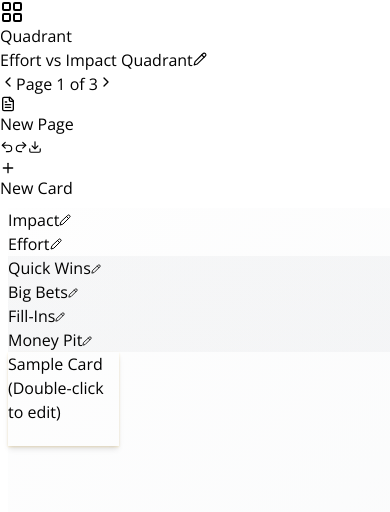
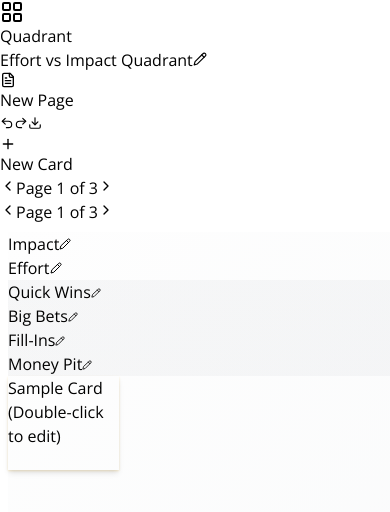
Before and after one commit to eralston/product-canvas-app, a React (Vite) app: page / in a window 390 px wide. Shown: the top 512 px of the page. Built offline with nearby package versions, Linux system fonts and the light colour scheme.

Commit message:
Restore page navigation on mobile

```diff
--- a/src/components/Canvas.tsx
+++ b/src/components/Canvas.tsx
@@ -421,7 +421,9 @@ const Canvas: React.FC = () => {
   return (
     <div className="w-full h-screen flex flex-col bg-gray-50">
       {/* Responsive Header with App Identity, Document Context, and Page Actions */}
-      <div className="fixed top-0 left-0 right-0 z-30 h-24 md:h-16 bg-white border-b shadow-sm flex items-center justify-between px-3 md:px-6">
+      <div className="fixed top-0 left-0 right-0 z-30 bg-white border-b shadow-sm">
+        {/* Main header row */}
+        <div className="h-16 flex items-center justify-between px-3 md:px-6">
           {/* Left Section: App Identity */}
           <div className="flex items-center gap-2 md:gap-3">
             <LayoutGrid size={24} className="text-blue-600 md:w-7 md:h-7" />
@@ -441,17 +443,6 @@ const Canvas: React.FC = () => {
                 displayClassName="text-sm md:text-lg font-semibold text-gray-800 truncate"
                 inputClassName="text-sm md:text-lg font-semibold"
               />
-          </div>
-
-          {/* Page Navigation - Hidden on small screens */}
-          <div className="hidden sm:flex items-center gap-2 text-gray-600 flex-shrink-0">
-            <button className="p-1 rounded hover:bg-gray-100 transition-colors">
-              <ChevronLeft size={16} />
-            </button>
-            <span className="text-xs md:text-sm font-medium px-2 whitespace-nowrap">Page 1 of 3</span>
-            <button className="p-1 rounded hover:bg-gray-100 transition-colors">
-              <ChevronRight size={16} />
-            </button>
             </div>
 
             {/* New Page Button - Icon only on mobile */}
@@ -499,11 +490,38 @@ const Canvas: React.FC = () => {
           </div>
         </div>
 
+        {/* Mobile-only second row for page navigation */}
+        <div className="sm:hidden h-8 flex items-center justify-center border-t border-gray-100 bg-gray-50">
+          <div className="flex items-center gap-3 text-gray-600">
+            <button className="p-1 rounded hover:bg-gray-200 transition-colors">
+              <ChevronLeft size={16} />
+            </button>
+            <span className="text-xs font-medium px-2 whitespace-nowrap">Page 1 of 3</span>
+            <button className="p-1 rounded hover:bg-gray-200 transition-colors">
+              <ChevronRight size={16} />
+            </button>
+          </div>
+        </div>
+
+        {/* Desktop page navigation - shown in main header */}
+        <div className="hidden sm:block absolute top-1/2 left-1/2 transform -translate-x-1/2 -translate-y-1/2">
+          <div className="flex items-center gap-2 text-gray-600">
+            <button className="p-1 rounded hover:bg-gray-100 transition-colors">
+              <ChevronLeft size={16} />
+            </button>
+            <span className="text-xs md:text-sm font-medium px-2 whitespace-nowrap">Page 1 of 3</span>
+            <button className="p-1 rounded hover:bg-gray-100 transition-colors">
+              <ChevronRight size={16} />
+            </button>
+          </div>
+        </div>
+      </div>
+
       {/* Canvas Container - with responsive top padding to account for fixed header */}
-      <div className="pt-24 md:pt-16"> {/* Responsive padding to account for fixed header */}
+      <div className="pt-16 sm:pt-16"> {/* Responsive padding: 16 for mobile (with extra row), 16 for desktop */}
         {viewportMode === 'fixed' ? (
           // Fixed mode: Canvas scales to fit viewport while maintaining 16:9, centered
-          <div className="h-screen flex items-center justify-center p-2 md:p-4" style={{ height: 'calc(100vh - 6rem)' }}>
+          <div className="h-screen flex items-center justify-center p-2 md:p-4" style={{ height: 'calc(100vh - 4rem)' }}>
             <div className="flex items-center justify-center w-full h-full">
               {renderCanvas(MIN_CANVAS_WIDTH, MIN_CANVAS_HEIGHT)}
             </div>
@@ -513,7 +531,7 @@ const Canvas: React.FC = () => {
           <div
             className="overflow-auto bg-gray-100"
             style={{
-              height: 'calc(100vh - 6rem)', // Full viewport minus header (responsive)
+              height: 'calc(100vh - 4rem)', // Full viewport minus header (responsive)
               minWidth: '100%'
             }}
           >
```
Lines whose indentation alone changed are shown as unchanged.
